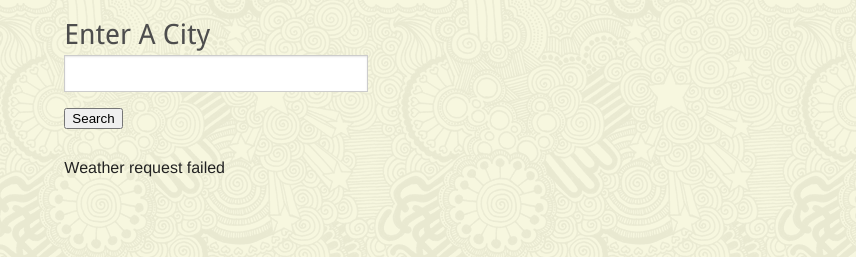
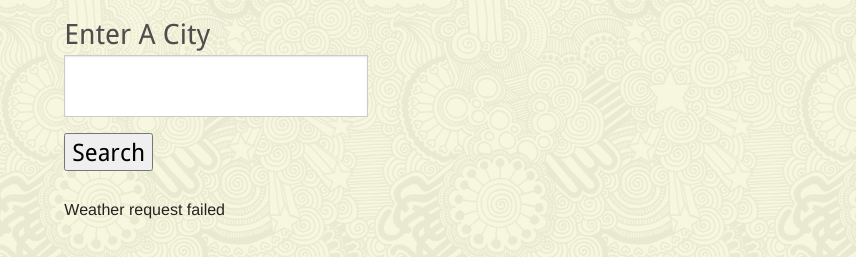
Before and after one commit to jaime5x5/p6-weather, a plain HTML site: page index.html in a window 1280 px wide. Shown: the part 65-322 px from the top of the page, without its empty margins (424-1280 px from the left). Drawn offline with Linux system fonts and the light colour scheme.

Commit message:
styled form

```diff
--- a/css/style.css
+++ b/css/style.css
@@ -57,7 +57,15 @@ label {
 	font-family: 'droid_sansregular';
 	font-size: 1.75em;
 }
-
+input[type="submit"] {
+	font-family: 'droid_sansregular';
+	font-size: 1.5em;
+}
+input[type="text"] {
+	font-family: 'droid_sansregular';
+	font-size: 1.75em;
+	padding: 30px;
+}
 .weatherForecast {
 	padding: 5px;
 }
--- a/index.html
+++ b/index.html
@@ -23,7 +23,7 @@
             <h1>myWeather</h1>
             <form id="search">
               <label>Enter A City</label>
-              <input type="text" id="weatherLocation" name="weatherLocation" size="50">
+              <input type="text" id="weatherLocation" name="weatherLocation" size="40">
               <input type="submit" name="submit" value="Search">
             </form>
             <div id="weatherList" class="weatherList"></div>
```
